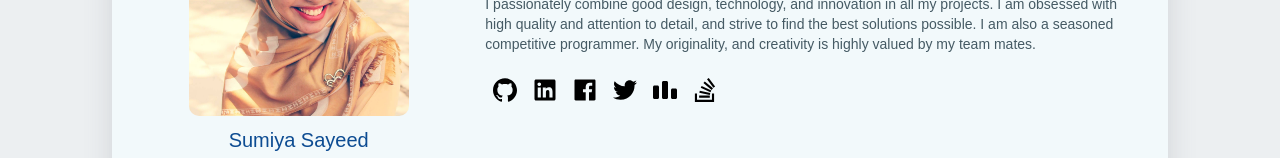
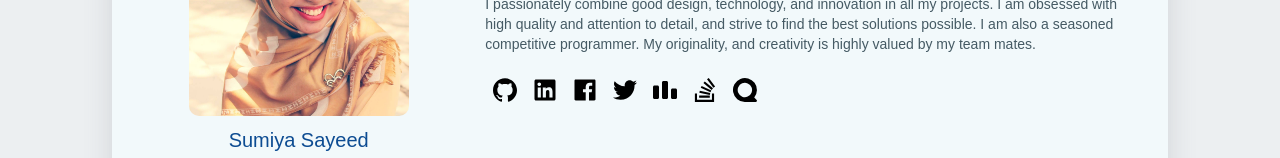
Before and after one commit to Sumiya-Sayeed/sumiya-portfolio, a React (Create React App) app: page / in a window 1280 px wide. Shown: the part 222-380 px from the top of the page. Built offline with nearby package versions, Linux system fonts and the light colour scheme.

Commit message:
add static data

```diff
--- a/src/assets/ProfileLogos.js
+++ b/src/assets/ProfileLogos.js
@@ -35,6 +35,12 @@ const logos = [
         viewbox: '0 0 24 24',
         d: 'M15.725 0l-1.72 1.277 6.39 8.588 1.716-1.277L15.725 0zm-3.94 3.418l-1.369 1.644 8.225 6.85 1.369-1.644-8.225-6.85zm-3.15 4.465l-.905 1.94 9.702 4.517.904-1.94-9.701-4.517zm-1.85 4.86l-.44 2.093 10.473 2.201.44-2.092-10.473-2.203zM1.89 15.47V24h19.19v-8.53h-2.133v6.397H4.021v-6.396H1.89zm4.265 2.133v2.13h10.66v-2.13H6.154Z',
     },
+    {
+        href: 'https://www.quora.com/profile/Sumiya-Sayeed',
+        xmlns: 'http://www.w3.org/2000/svg',
+        viewbox: '0 0 24 24',
+        d: 'M7.3799.9483A11.9628 11.9628 0 0 1 21.248 19.5397l2.4096 2.4225c.7322.7362.21 1.9905-.8272 1.9905l-10.7105.01a12.52 12.52 0 0 1-.304 0h-.02A11.9628 11.9628 0 0 1 7.3818.9503Zm7.3217 4.428a7.1717 7.1717 0 1 0-5.4873 13.2512 7.1717 7.1717 0 0 0 5.4883-13.2511Z',
+    },
 ]
 
 export default logos;
```
